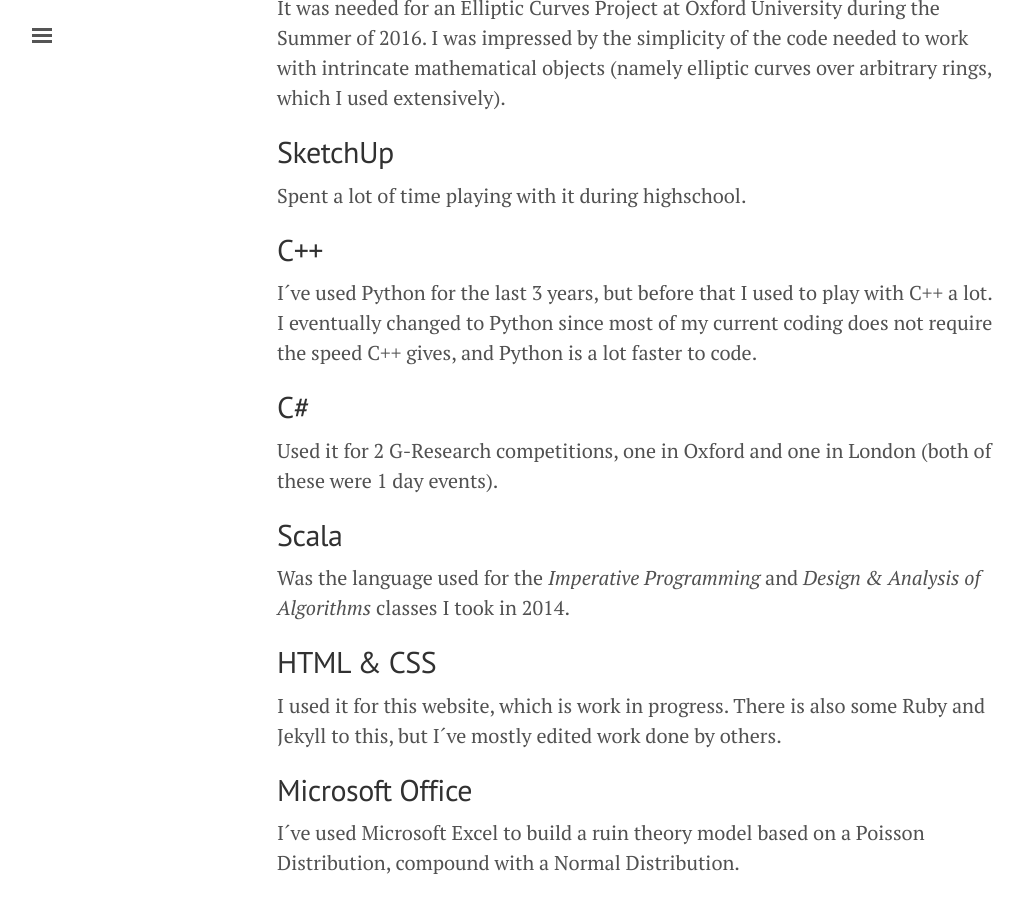
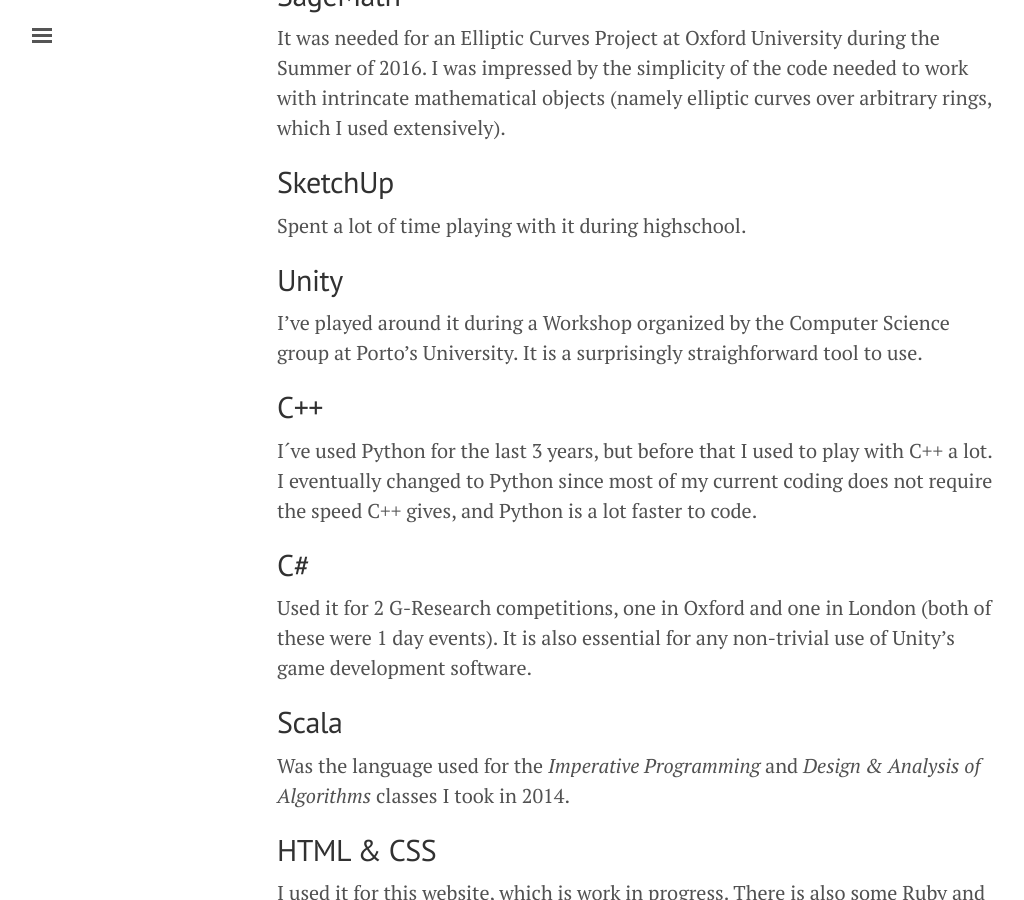
Before and after one commit to migueltorrescosta/migueltorrescosta.github.io, a Jekyll site: the page built from page_Programming.md, in a window 1280 px wide and 900 px high, scrolled down 1528 px. Shown: the whole window, without its empty margins (3-1027 px from the left). Built offline with Jekyll 4.4.1, drawn with Linux system fonts in a browser that asks for light colours; nearby versions of some CDN libraries.

Commit message:
Added Unity

```diff
--- a/page_Programming.md
+++ b/page_Programming.md
@@ -32,12 +32,15 @@
 ## SketchUp
 Spent a lot of time playing with it during highschool.
 
+## Unity
+I've played around it during a Workshop organized by the Computer Science group at Porto's University. It is a surprisingly straighforward tool to use.
+
 ## C++
 I´ve used Python for the last 3 years, but before that I used to play with C++ a lot. I eventually changed to Python since most of my current coding does not require the speed C++ gives, and Python is a lot faster to code.
 
 
 ## C\#
-Used it for 2 G-Research competitions, one in Oxford and one in London (both of these were 1 day events).
+Used it for 2 G-Research competitions, one in Oxford and one in London (both of these were 1 day events). It is also essential for any non-trivial use of Unity's game development software.
 
 ## Scala
 Was the language used for the <i>Imperative Programming</i> and <i>Design & Analysis of Algorithms</i> classes I took in 2014.
```
